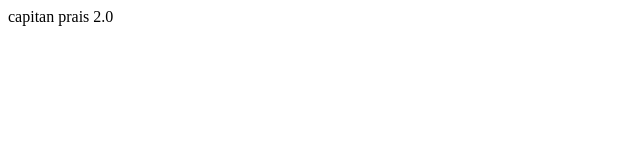
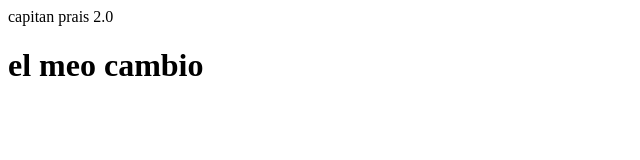
Before and after one commit to capitan-prais/cap1, a plain HTML site: page index.html in a window 1280 px wide. Shown: the whole page, without its empty margins (0-640 px from the left). Drawn offline with Linux system fonts and the light colour scheme.

Commit message:
nuevo cambio 2.0

```diff
--- a/index.html
+++ b/index.html
@@ -7,5 +7,6 @@
 </head>
 <body>
     capitan prais 2.0
+    <h1>el meo cambio</h1>
 </body>
 </html>
```
